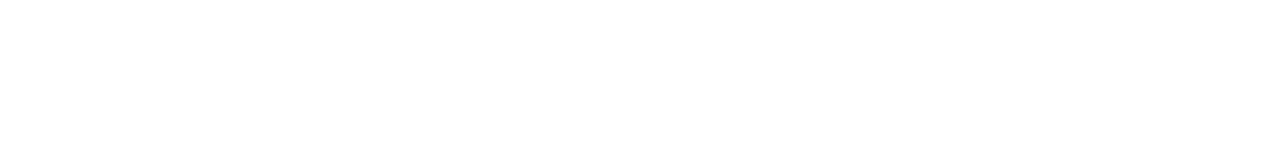
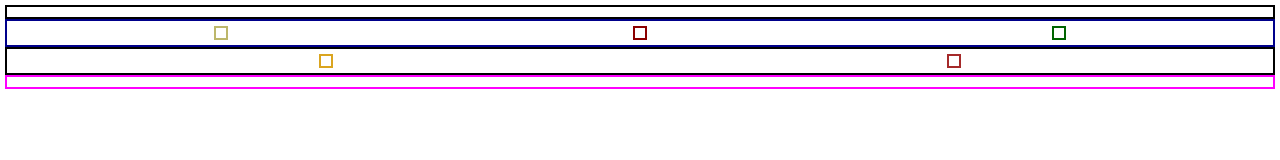
Before and after one commit to salman-ahm3d/rockpaperscissors, a plain HTML site: page home.html in a window 1280 px wide. Drawn offline with Linux system fonts and the light colour scheme.

Commit message:
Update style.css to add basic layout to page

```diff
--- a/styles/style.css
+++ b/styles/style.css
@@ -1,8 +1,46 @@
+* {
+    padding: 5px;
+}
 body {
     margin: 0;
     padding: 0;
 }
 
-.choice-container {
+.banner {
+    border: 2px solid black;
     display: flex;
 }
+
+.game-box {
+    display: flex;
+    justify-content: space-around ;
+    border: 2px solid darkblue;
+}
+
+.player-box {
+    border: 2px solid darkkhaki;
+}
+.result-box {
+    border: 2px solid darkred;
+}
+.cpu-box {
+    border: 2px solid darkgreen;
+}
+
+.results-container {
+    display: flex;
+    justify-content: space-around;
+    border: 2px solid black;
+}
+
+.player-wins {
+    border: 2px solid goldenrod;
+}
+
+.cpu-wins {
+    border: 2px solid brown;
+}
+
+.reset-button {
+    border: 2px solid fuchsia;
+}
```
